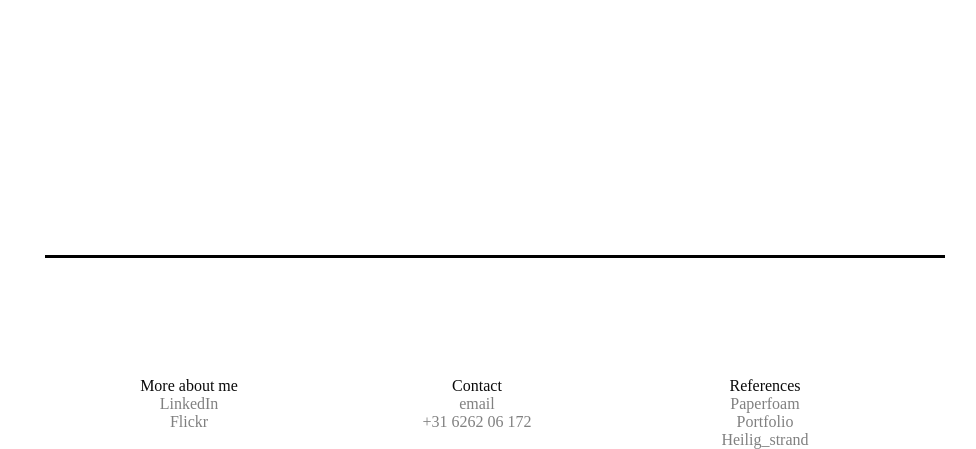
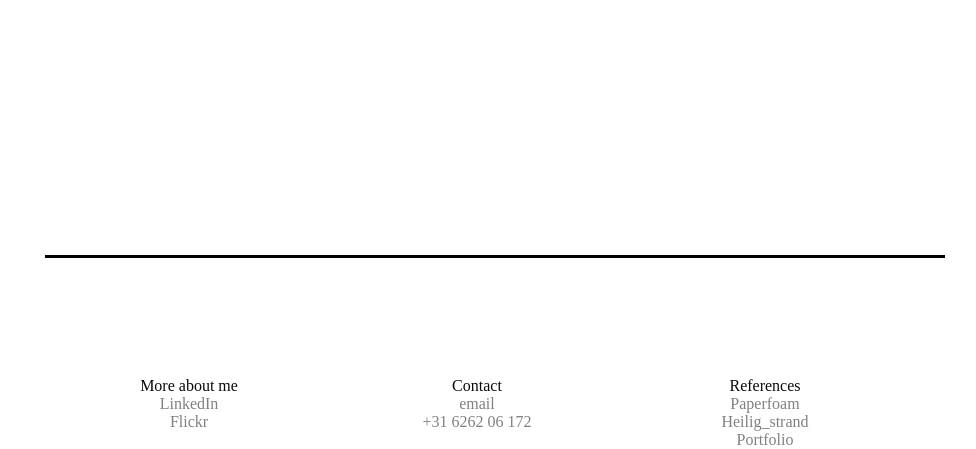
Before and after one commit to GijsJonkheer/GijsJonkheer.github.io, a plain HTML site: page index.html in a window 1280 px wide. Shown: the part 477-926 px from the top of the page, without its empty margins (145-1121 px from the left). Drawn offline with Linux system fonts and the light colour scheme.

Commit message:
Update index.html

```diff
--- a/index.html
+++ b/index.html
@@ -146,9 +146,9 @@
 		</div>
 		<div class="footerContent">
 			<span class="footerHead">References</span><br>
-			<a class="footerLink" href="https://www.paperfoam.com">Paperfoam</a><br>
+			<a class="footerLink" href="https://www.paperfoam.com">Paperfoam</a><br>		    <a class="footerLink" href="Heilig_Strand.html">Heilig_strand</a><br>
 			<a class="footerLink" href="PP.html">Portfolio</a><br>
-		    <a class="footerLink" href="Heilig_Strand.html">Heilig_strand</a><br>
+
 		</div>
 	</div>
 
```
